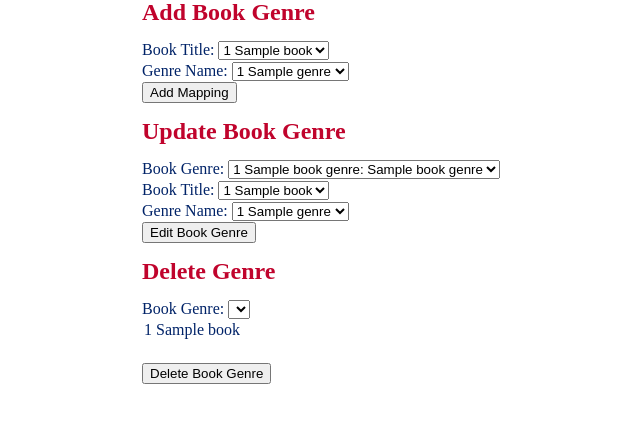
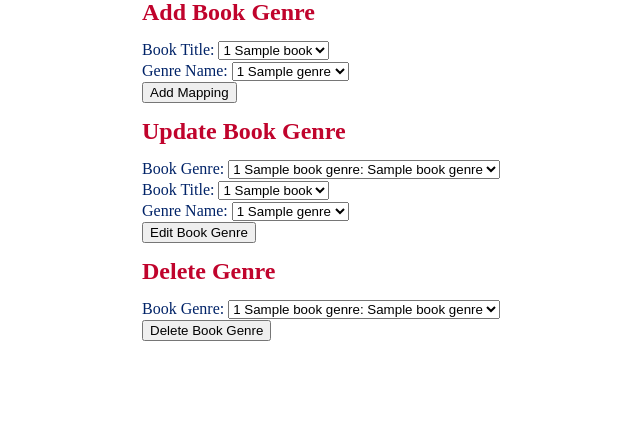
Before and after one commit to TLop503/cs340_term_project, a Flask app: template templates/book_genre.html in a window 1280 px wide. Shown: the part 311-734 px from the top of the page, without its empty margins (138-778 px from the left). Run offline with Flask 3, Linux system fonts and the light colour scheme; the template is opened without the code that fills it: most values are stand-ins (such as "Sample title", 1, 10 or a date in 2020); lists and menus that the app fills with data are empty; some libraries are stand-ins or nearby versions.

Commit message:
update endpoints

```diff
--- a/app.py
+++ b/app.py
@@ -426,7 +426,7 @@ def add_book_genre():
         genre_ID = request.form['genre_ID']
 
         cur = mysql.connection.cursor()
-        cur.execute("INSERT INTO Book_Genres (book_ID, genre_ID) VALUES (%s, %s,);", (book_ID, genre_ID,))
+        cur.execute("INSERT INTO Book_Genres (book_ID, genre_ID) VALUES (%s, %s);", (book_ID, genre_ID))
 
         mysql.connection.commit()
         cur.close()
@@ -446,7 +446,7 @@ def edit_book_genre():
         cur.close()
         return redirect(url_for('book_genre'))
 
-@app.route('/remBook', methods=['POST'])
+@app.route('/remBookGenre', methods=['POST'])
 def rem_book_genre():
     if request.method == 'POST':
         book_genre_ID = request.form['book_genre_ID']
--- a/templates/book_genre.html
+++ b/templates/book_genre.html
@@ -79,10 +79,9 @@
         <form method="post" action="remBookGenre">
             <label>Book Genre:
                 <select name="book_genre_ID">
-                    <select name="book_ID">
-                        {% for book in books %}
-                        <option value="{{ book.book_ID}}">{{ book.book_ID}} {{ book.title }}</option>
-                        {% endfor %}
+                    {% for book_genre in book_genres %}
+                    <option value="{{ book_genre.book_genre_ID}}">{{ book_genre.book_genre_ID}} {{ book_genre.book_title}}: {{book_genre.genre_name}}</option>
+                    {% endfor %}
                 </select>
             </label><br>
             <button type="submit">Delete Book Genre</button>
```
